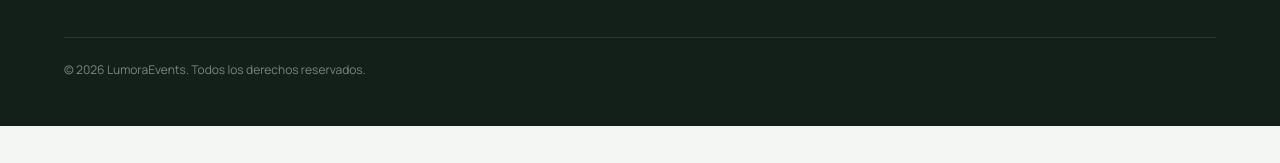
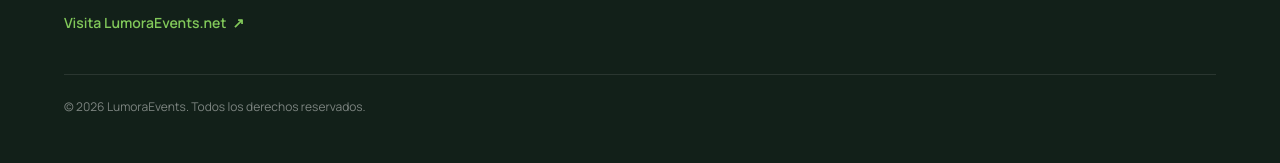
Before and after one commit to amorancho/lumoraevents-events-directory, a plain HTML site: page index.html in a window 1280 px wide. Shown: the part 1223-1386 px from the top of the page. Before the commit the page ends 1349 px from the top, so only its background shows below. Drawn offline with nearby package versions, Linux system fonts and the light colour scheme; no server answers.

Commit message:
feat: Add link to LumoraEvents.net in the footer for improved navigation

```diff
--- a/index.html
+++ b/index.html
@@ -642,6 +642,15 @@
           <p class="mt-5 max-w-sm text-sm leading-7 text-white/60" data-i18n="footer.tagline">
             Conectando artistas, organizadores y amantes de la danza oriental en todo el mundo.
           </p>
+          <a
+            href="https://lumoraevents.net/"
+            target="_blank"
+            rel="noopener noreferrer"
+            class="mt-4 inline-flex items-center gap-1.5 text-sm font-semibold text-gold transition hover:text-white"
+          >
+            Visita LumoraEvents.net
+            <span aria-hidden="true">↗</span>
+          </a>
         </div>
 
         <div>
```
